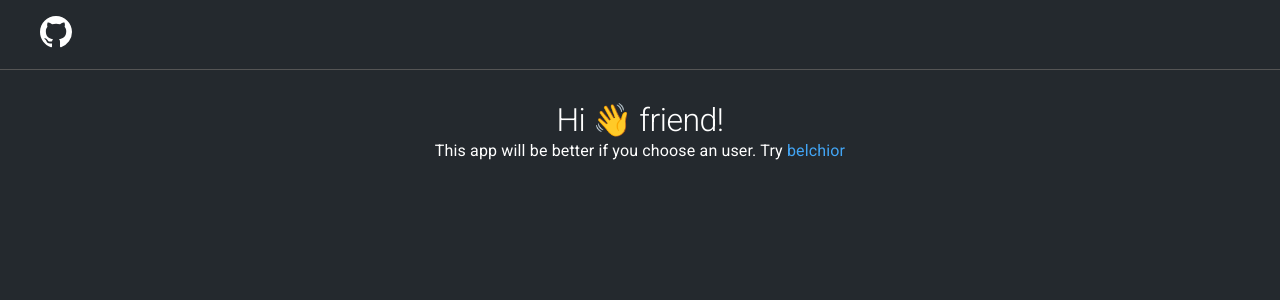
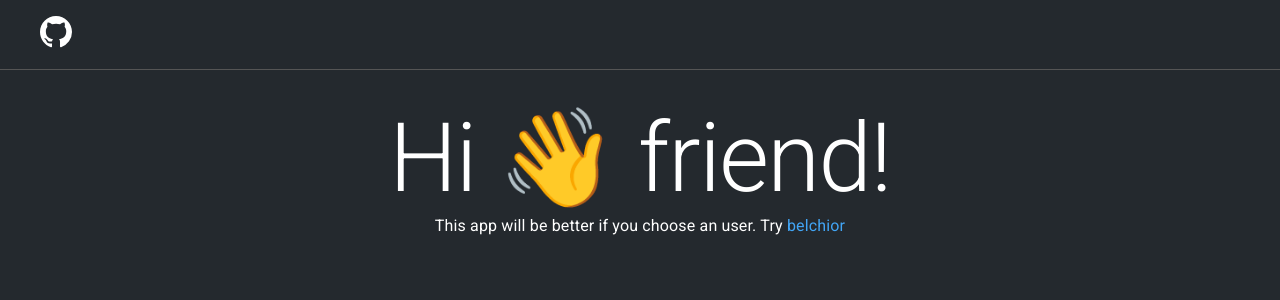
Before and after one commit to belchior/learning-graphql, a React (Create React App) app in the folder client/: page / in a window 1280 px wide. Shown: the top 300 px of the page. Built offline with nearby package versions, Linux system fonts and the light colour scheme; what babel-plugin-relay, react-relay would draw is missing.

Commit message:
[client] fix layout issue

```diff
--- a/client/src/pages/home/Home.js
+++ b/client/src/pages/home/Home.js
@@ -10,9 +10,6 @@ const useStyles = makeStyles(theme => ({
   root: {
     flexDirection: 'column',
     textAlign: 'center',
-  },
-  title: {
-    fontSize: '2rem',
   }
 }));
 
@@ -20,7 +17,7 @@ const Home = props => {
   const classes = useStyles();
   return (
     <main className={classes.root}>
-      <Title className={classes.title} variant="h1">
+      <Title>
         Hi <span role="img" aria-label="hi">👋</span> friend!
       </Title>
       <Typography>
--- a/client/src/pages/notfound/NotFound.js
+++ b/client/src/pages/notfound/NotFound.js
@@ -9,16 +9,13 @@ const useStyles = makeStyles(theme => ({
   root: {
     flexDirection: 'column',
   },
-  title: {
-    fontSize: '2rem',
-  }
 }));
 
 const NotFound = props => {
   const classes = useStyles();
   return (
     <main className={classes.root}>
-      <Title className={classes.title} variant="h1">404 - Not found</Title>
+      <Title>404 - Not found</Title>
       <Typography>
         This is not the web page you are looking for.
       </Typography>
```
